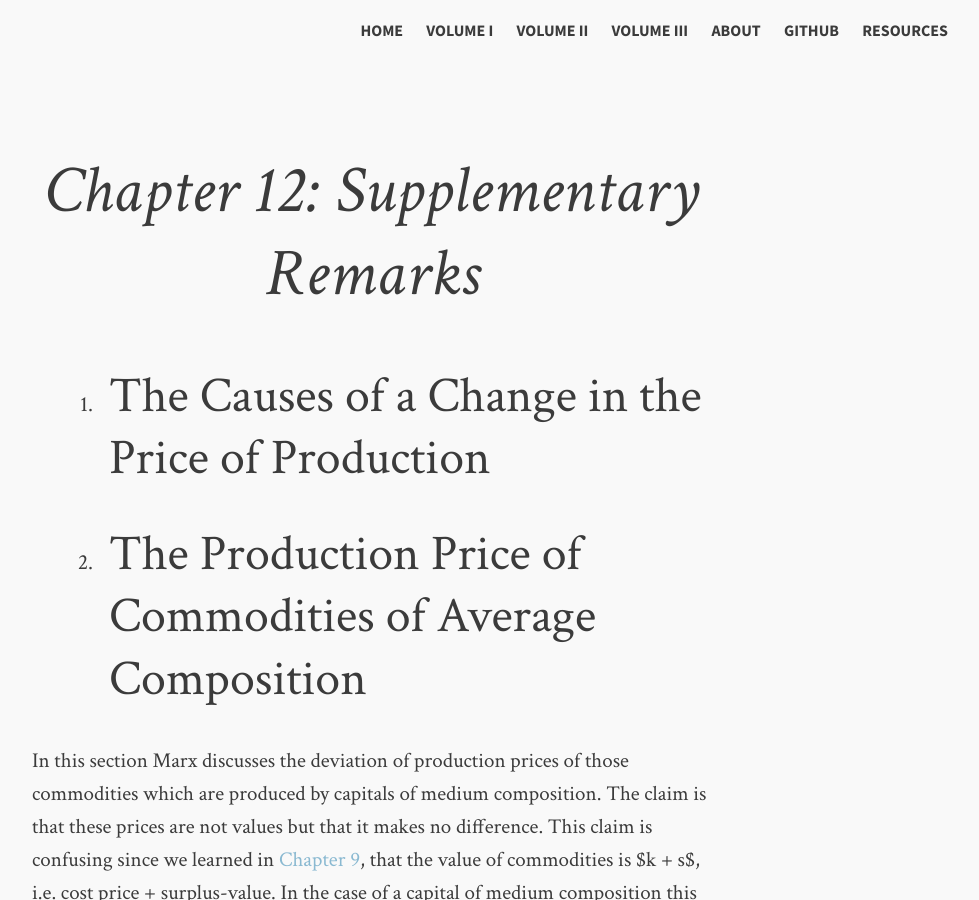
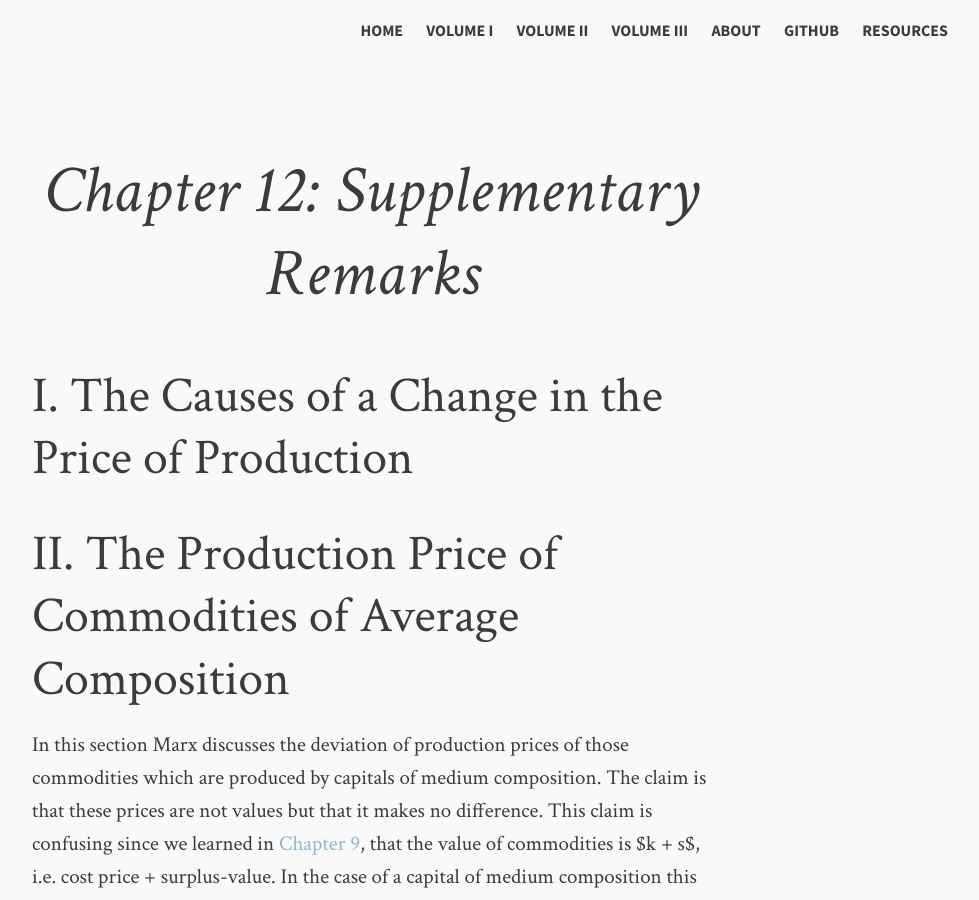
Before and after one commit to readingcapital/readingcapital.github.io, a Jekyll site: the page built from volume-3/chapter-12-commentary.md, in a window 1280 px wide and 900 px high. Shown: the whole window, without its empty margins (268-1247 px from the left). Built offline with Jekyll 4.4.1, drawn with Linux system fonts in a browser that asks for light colours; comment, search, counter and statistics services are not loaded; some of the changed text lies outside the part shown.

Commit message:
prettier headlines

```diff
--- a/volume-3/chapter-12-commentary.md
+++ b/volume-3/chapter-12-commentary.md
@@ -3,11 +3,11 @@
 layout: page
 ---
 
-1. The Causes of a Change in the Price of Production
+I. The Causes of a Change in the Price of Production
 ----------------------------------------------------
 
-2. The Production Price of Commodities of Average Composition
--------------------------------------------------------------
+II. The Production Price of Commodities of Average Composition
+--------------------------------------------------------------
 
 In this section Marx discusses the deviation of production prices of those commodities which are produced by capitals of medium composition. The claim is that these prices are not values but that it makes no difference. This claim is confusing since we learned in [Chapter 9](chapter-09-commentary), that the value of commodities is $k + s$, i.e. cost price + surplus-value. In the case of a capital of medium composition this coincides with $k + p$.
 
```
Also changed, not shown: other parts of volume-3/chapter-12-commentary.md (+2 -2 lines).
